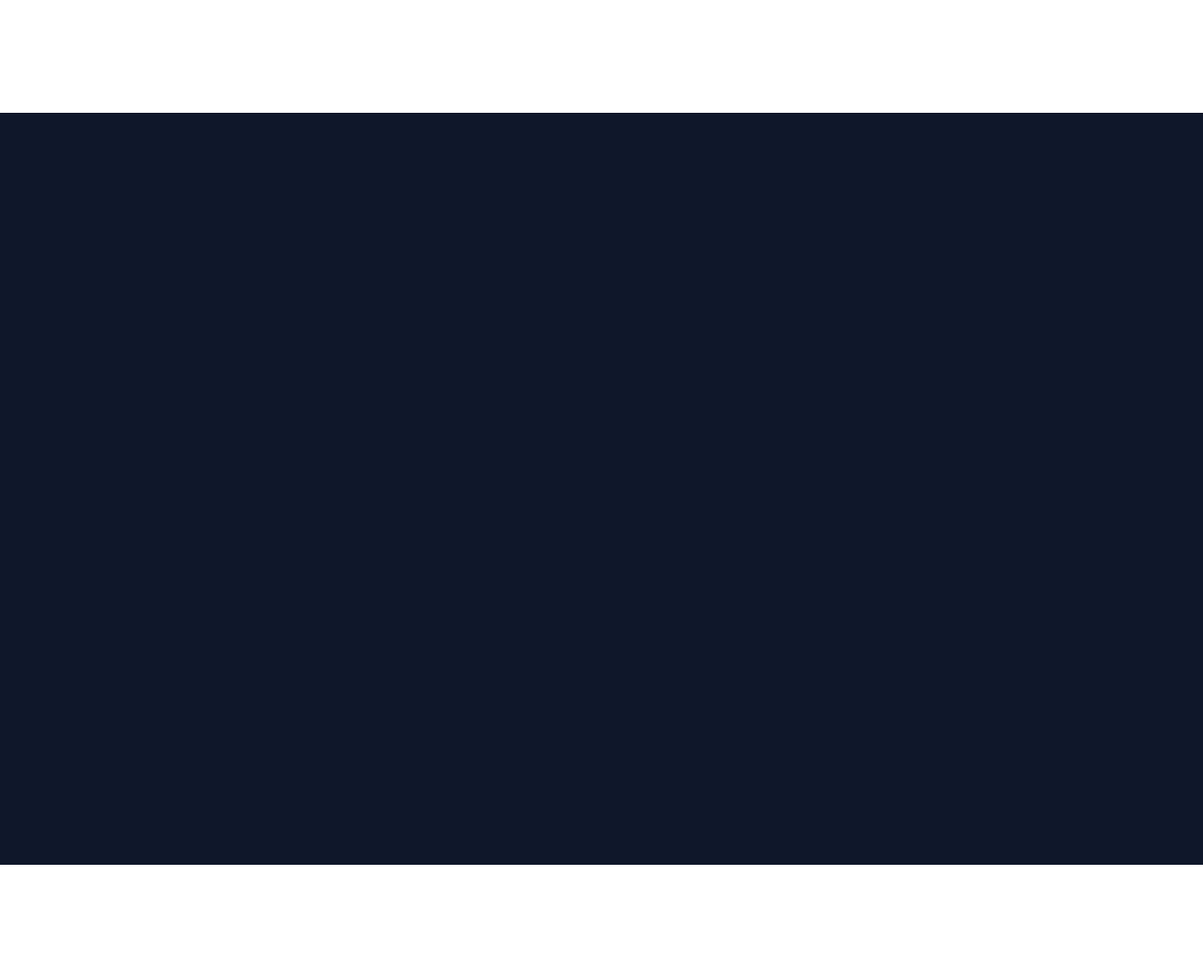
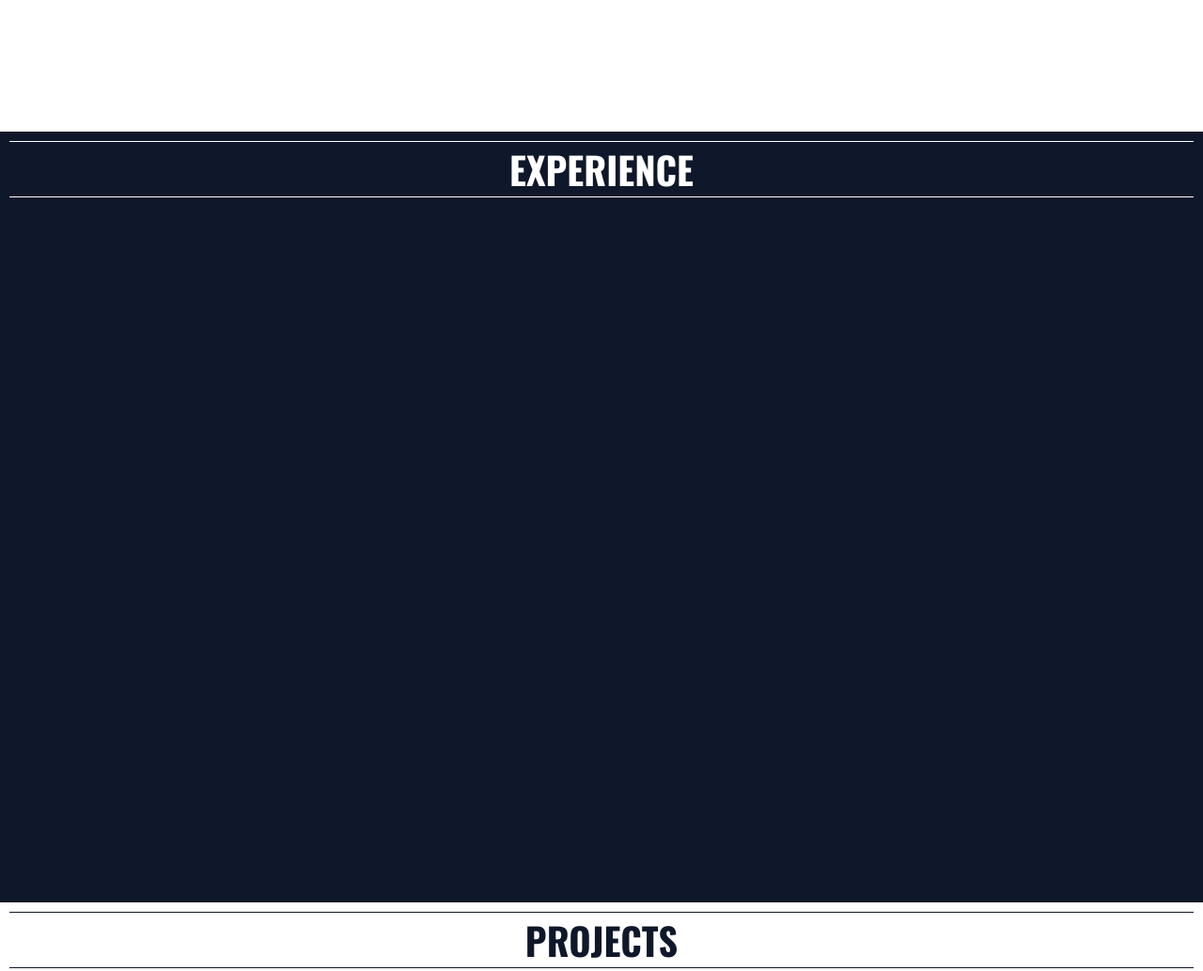
Before and after one commit to zhuchini/dev-portfolio, a plain HTML site: page index.html in a window 1280 px wide. Shown: the part 1480-2513 px from the top of the page at 94% size. Drawn offline with nearby package versions, Linux system fonts and the light colour scheme.

Commit message:
section-content

```diff
--- a/index.html
+++ b/index.html
@@ -32,9 +32,18 @@
 
   <main>
     <nav></nav>
-    <section id="about-me"></section>
-    <section id="experience"></section>
-    <section id="projets"></section>
+    <section id="about-me">
+      <h2 class="section-header">About Me</h2>
+      <div class="section-content">
+
+      </div>
+    </section>
+    <section id="experience">
+      <h2 class="section-header">Experience</h2>
+    </section>
+    <section id="projets">
+      <h2 class="section-header">Projects</h2>
+    </section>
   </main>
 
   <footer>
--- a/styles.css
+++ b/styles.css
@@ -30,7 +30,7 @@ header h1 {
 
 header h1,
 .section-header {
-  font-family: 'Oswald', sans-serif;
+  font-family: 'Oswald', monospace;
 }
 
 header div {
@@ -79,11 +79,62 @@ header a {
   text-decoration: none;
 }
 
+main {
+  scroll-snap-type: y mandatory;
+  overflow-y: scroll;
+}
+
 section {
   min-height: 100vh;
+  padding: 10px;
+  display: flex;
+  flex-direction: column;
+  gap: 10px;
+  scroll-snap-align: start;
 }
 
 section:nth-child(2n) {
   background: white;
   color: #0f172a;
 }
+
+.section-header {
+  text-align: center;
+  text-transform: uppercase;
+  /* font-family: 'Oswald', sans-serif; */
+  position: relative;
+  width: 100%;
+  max-width: 85ch;
+  margin: 0 auto;
+  font-size: 2.5rem;
+}
+
+.section-header::before,
+.section-header::after {
+  position: absolute;
+  content: '';
+  width: 100%;
+  height: 1px;
+  background: #0f172a;
+}
+
+.section-header::before {
+  right: 0;
+  top: 0;
+}
+
+.section-header::after {
+  left: 0;
+  bottom: 0;
+}
+
+section:nth-child(2n + 1) .section-header::before,
+section:nth-child(2n + 1) .section-header::after {
+  background: white;
+}
+
+.section-content {
+  width: 100%;
+  max-width: 75ch;
+  margin: 0 auto;
+}
```
